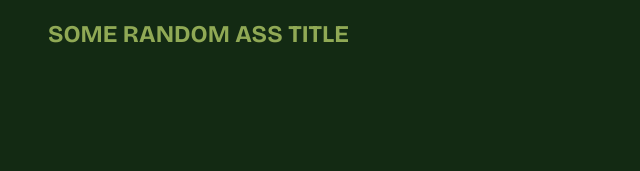
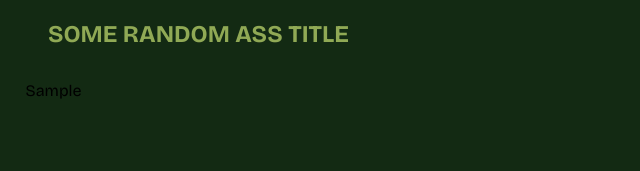
Before and after one commit to Yaomister/lias-bot, a React (Vite) app in the folder frontend/: page /chat/1 in a window 1280 px wide. Both pictures are taken after typing "Sample" into the empty fields and a click on the button "Send". Shown: the top 171 px of the page, without its empty margins (0-640 px from the left). Built offline with nearby package versions, Linux system fonts and the light colour scheme; no server answers.

Commit message:
fixed issue with streaming

```diff
--- a/frontend/src/pages/Chat.jsx
+++ b/frontend/src/pages/Chat.jsx
@@ -52,11 +52,11 @@ const Chat = () => {
     <div className="chat-container">
       <h2 className="chat-title">SOME RANDOM ASS TITLE</h2>
       <div className="chat">
-        {messages.map((i, message) => {
-          return (
-            <div className={`message ${message.sender}`}>{message.text}</div>
-          );
-        })}
+        {messages.map((message, i) => (
+          <div key={i} className={`message ${message.sender}`}>
+            {message.text}
+          </div>
+        ))}
       </div>
 
       <div className="input-bar">
--- a/frontend/src/pages/ChatLog.jsx
+++ b/frontend/src/pages/ChatLog.jsx
@@ -8,7 +8,16 @@ const ChatLog = () => {
   const [chatLog, setChatLog] = useState(null);
 
   useEffect(() => {
-    api.get("/chat-log").then((res) => setChatLog(res.data));
+    api
+      .get("/chat-log")
+      .then((res) => {
+        console.log("GOT IT");
+
+        setChatLog(res.data);
+      })
+      .catch((err) => {
+        console.error(err);
+      });
   }, []);
 
   if (!chatLog) return <div className="loading">Loading...</div>;
```
Also changed, not shown: 2 other files (tests, documents, lock files or other folders).
